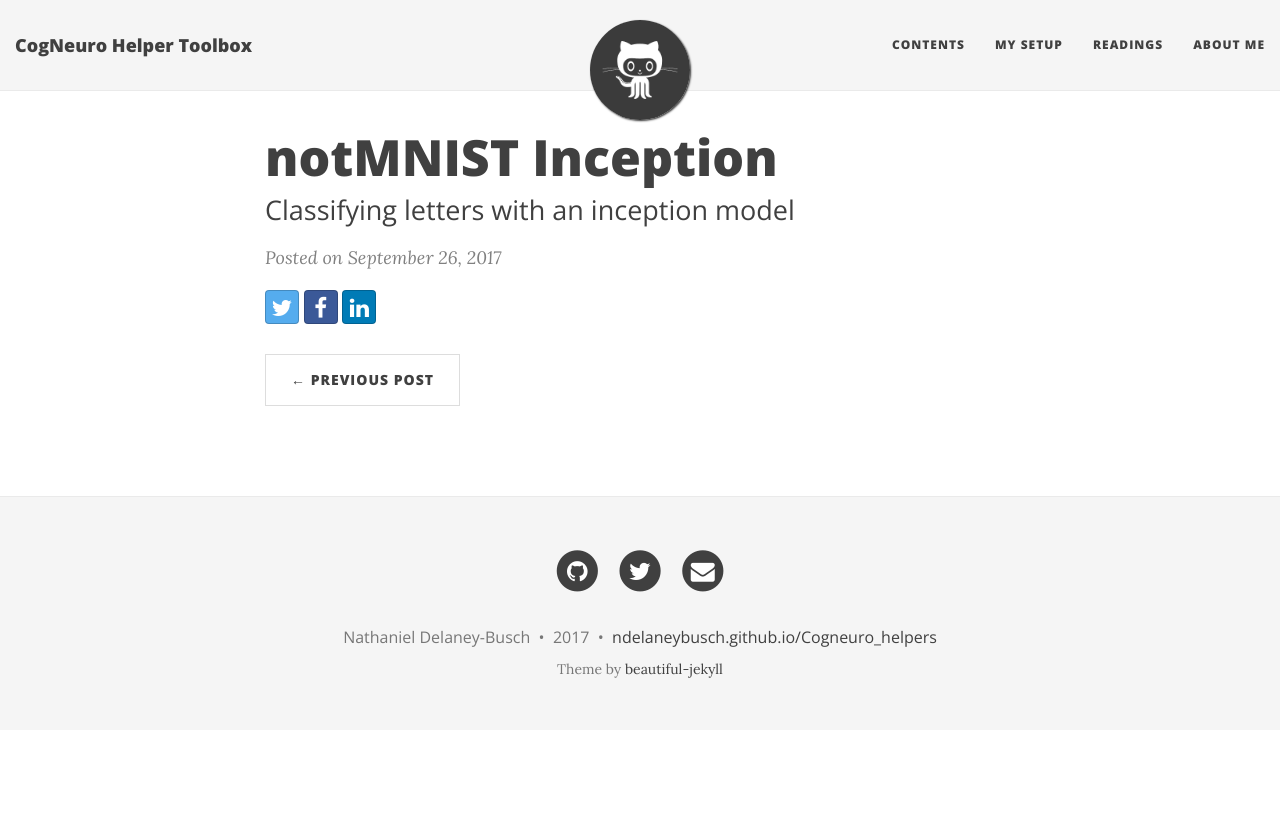
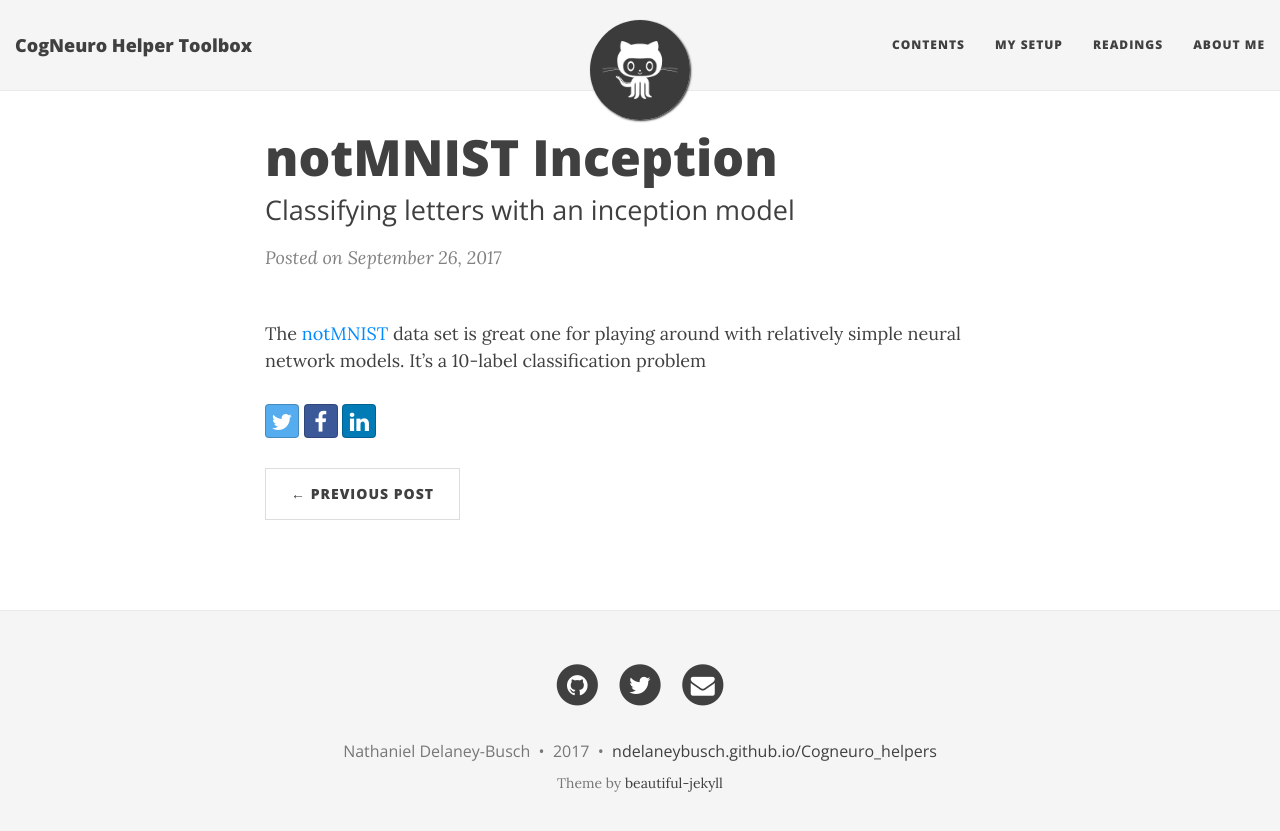
Before and after one commit to ndelaneybusch/Cogneuro_helpers, a Jekyll site: the page built from _posts/2017-09-26-notmnist-inception.md, in a window 1280 px wide. Shown: the top 831 px of the page. Built offline with Jekyll 4.4.1, drawn with Linux system fonts in a browser that asks for light colours; nearby versions of some CDN libraries.

Commit message:
Update 2017-09-26-notmnist-inception.md

```diff
--- a/_posts/2017-09-26-notmnist-inception.md
+++ b/_posts/2017-09-26-notmnist-inception.md
@@ -3,3 +3,5 @@ layout: post
 title: notMNIST Inception
 subtitle: Classifying letters with an inception model
 ---
+
+The [notMNIST](https://yaroslavvb.blogspot.co.uk/2011/09/notmnist-dataset.html) data set is great one for playing around with relatively simple neural network models. It's a 10-label classification problem
```
